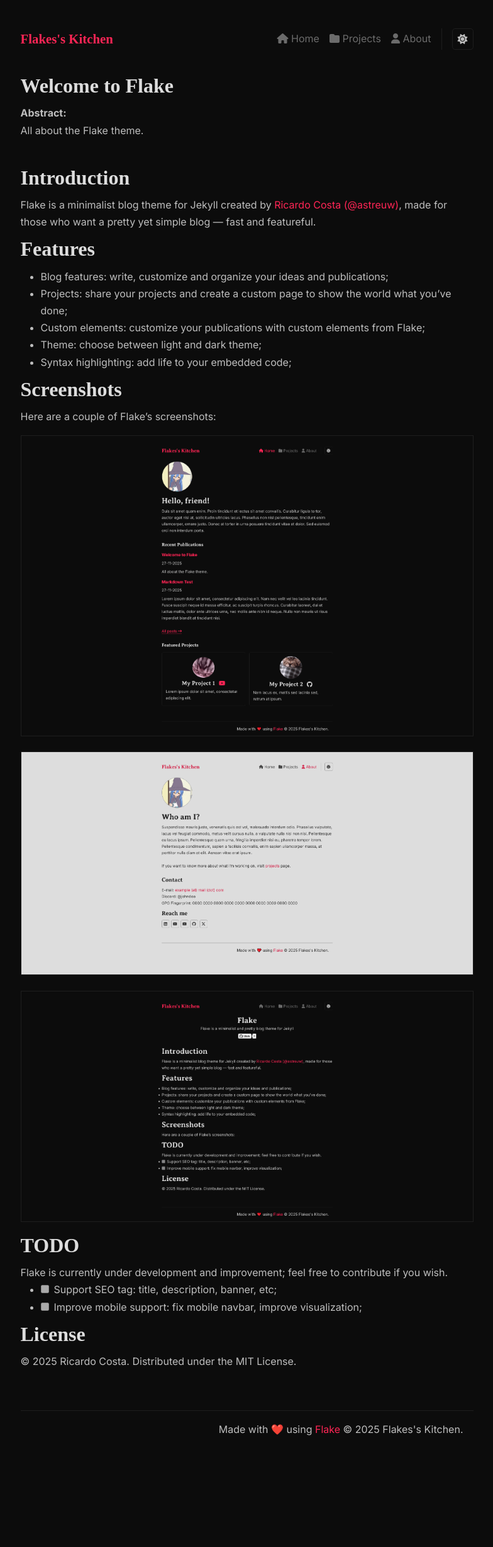
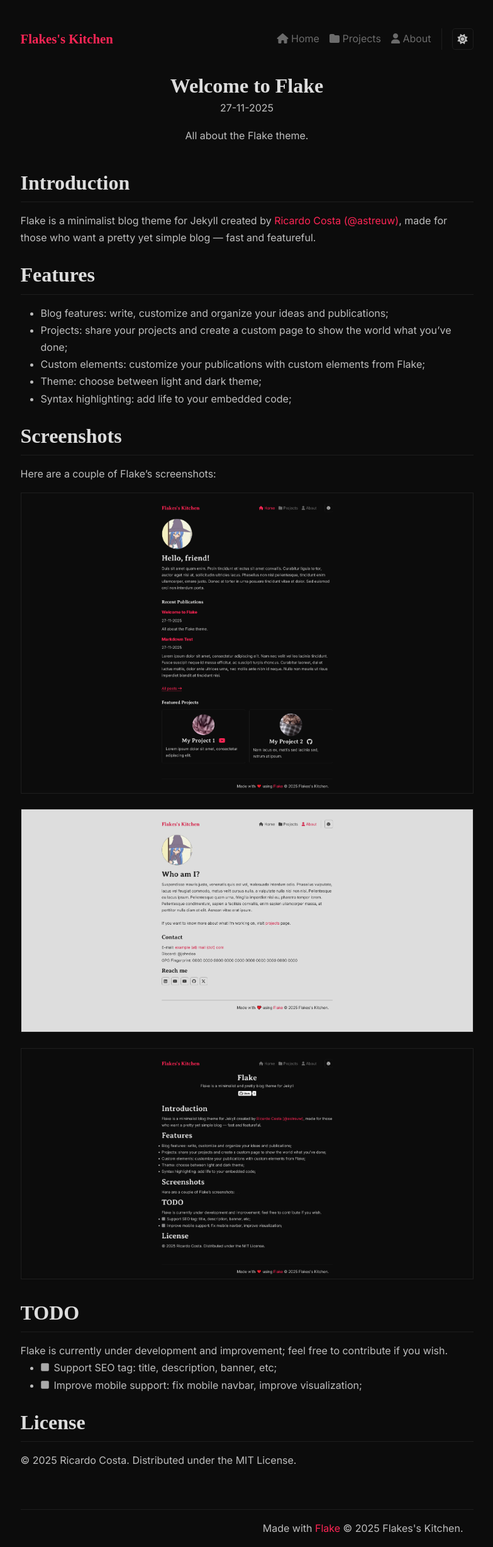
Before and after one commit to astreuw/flake, a Jekyll site: the page built from _posts/2025-11-27-welcome-to-flake.md, in a window 1280 px wide. Shown: the whole page at 63% size, without its empty margins (240-1024 px from the left). Built offline with Jekyll 4.4.1, drawn with Linux system fonts in a browser that asks for light colours; some web fonts are replaced; before the commit the page ends 2299 px from its top, so only the background shows below that.

Commit message:
Improve layout and design

```diff
--- a/_layouts/default.html
+++ b/_layouts/default.html
@@ -49,7 +49,7 @@
     </main>
 
     <footer class="site-footer">
-      <p>Made with ❤️ using <a href="https://astreuw.github.io/project/flake" class="link-raw">Flake</a> &copy; {{ "now" | date: "%Y" }} {{ vars.site.title }}.</p>
+      <p>Made with <a href="https://astreuw.github.io/project/flake" class="link-raw">Flake</a> &copy; {{ "now" | date: "%Y" }} {{ vars.site.title }}.</p>
     </footer>
   </div>
 </body>
--- a/_layouts/post.html
+++ b/_layouts/post.html
@@ -5,10 +5,10 @@
 <div class="container post-container">
   <div class="post-meta">
     <h1 class="post-title">{{ page.title }}</h1>
+    <time datetime="{{ post.date }}">{{ page.date | date: "%d-%m-%Y" }}</time>
     <p class="post-description">
-      <b>Abstract: </b>
-      <br>
-      {{ page.description }}</p>
+      {{ page.description }}
+    </p>
   </div>
 
   <div class="post-content">
--- a/_sass/post.scss
+++ b/_sass/post.scss
@@ -4,7 +4,31 @@
   gap: 2rem;
 }
 
+.post-meta {
+  display: flex;
+  flex-direction: column;
+  justify-content: center;
+  align-items: center;
+
+  .post-title {
+    margin-bottom: .5rem;
+  }
+
+  .post-description {
+    margin-top: 1rem;;
+  }
+}
+
 .post-content {
+  h1 {
+    border-bottom: var(--default-border);
+    padding-bottom: 1rem;
+  }
+
+  h1:not(:first-child) {
+    margin-top: 2rem;
+  }
+
   ul, ol {
     margin-left: 2rem;
   }
```
